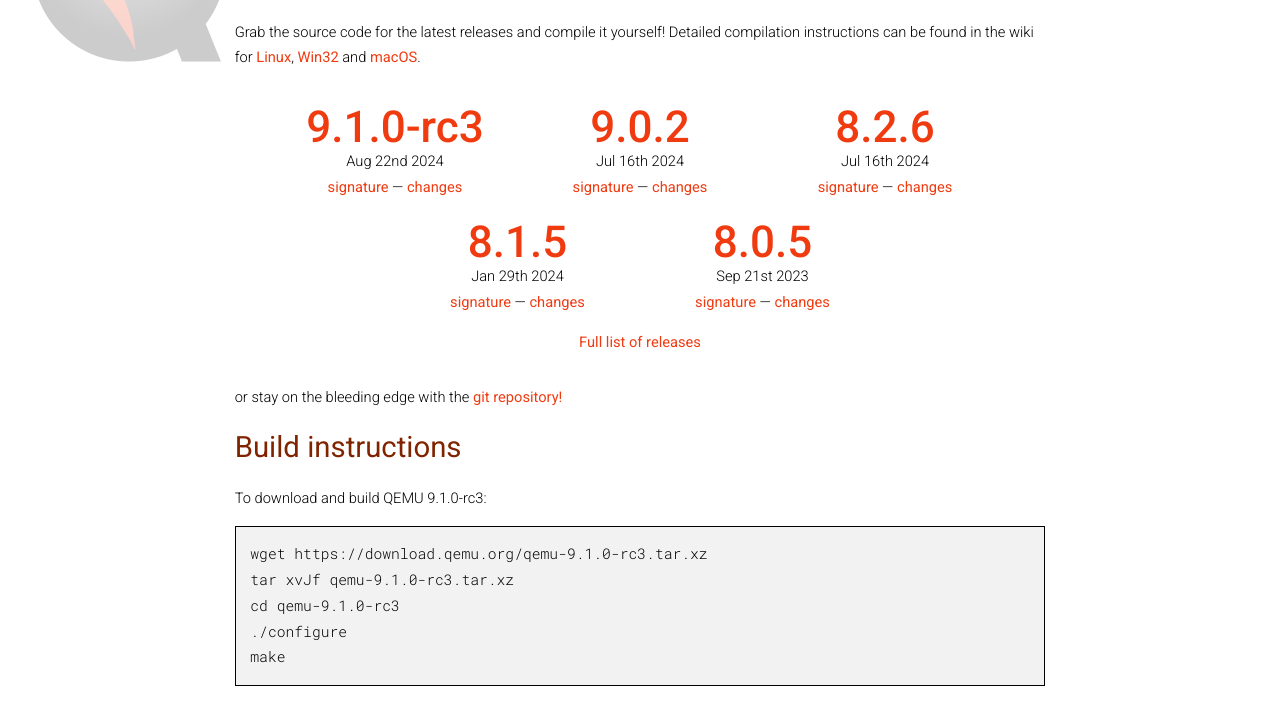
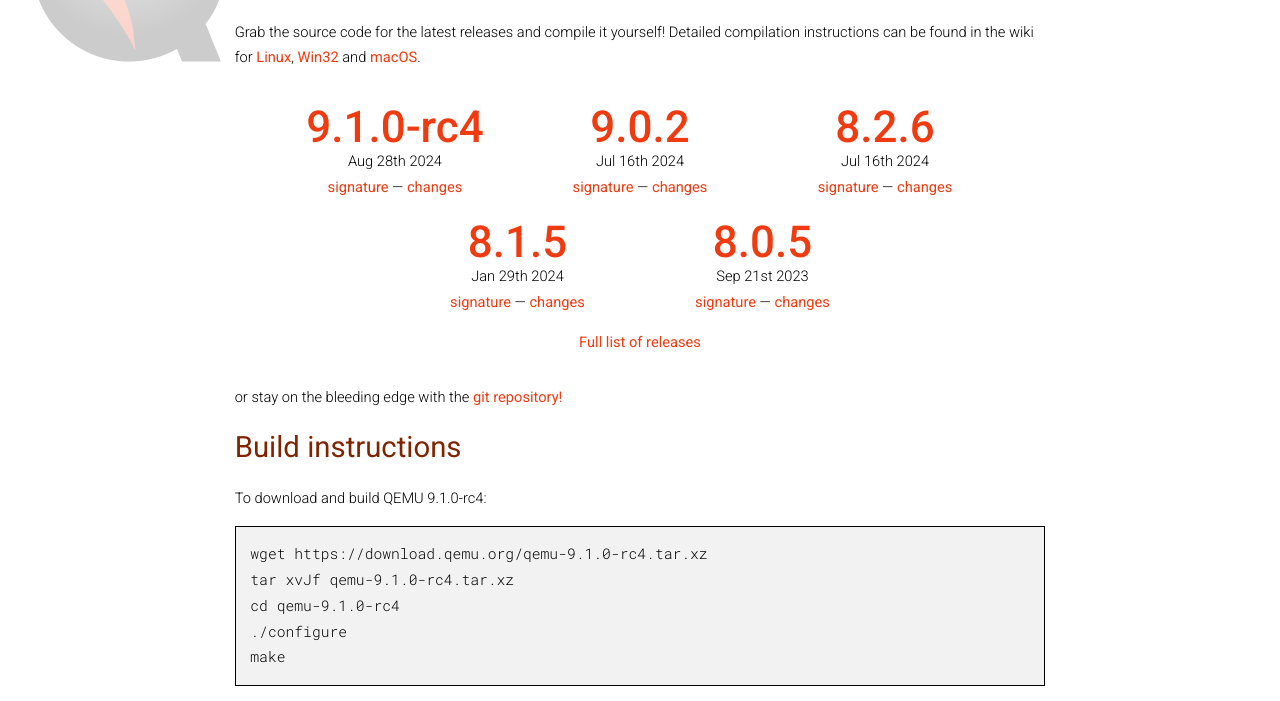
Before and after one commit to qemu/qemu-web, a Jekyll site: the page built from download.html, in a window 1280 px wide and 1400 px high. Shown: the part 214-915 px from the top of the window. Built offline with Jekyll 4.4.1, drawn with Linux system fonts in a browser that asks for light colours; nearby versions of some CDN libraries.

Commit message:
add v9.1.0-rc4
Signed-off-by: Michael Roth <michael.roth@amd.com>

```diff
--- a/_data/releases.yml
+++ b/_data/releases.yml
@@ -1,6 +1,6 @@
 - branch: "9.1"
-  patch: 0-rc3
-  date: "Aug 22nd 2024"
+  patch: 0-rc4
+  date: "Aug 28th 2024"
 - branch: "9.0"
   patch: 2
   date: "Jul 16th 2024"
```
